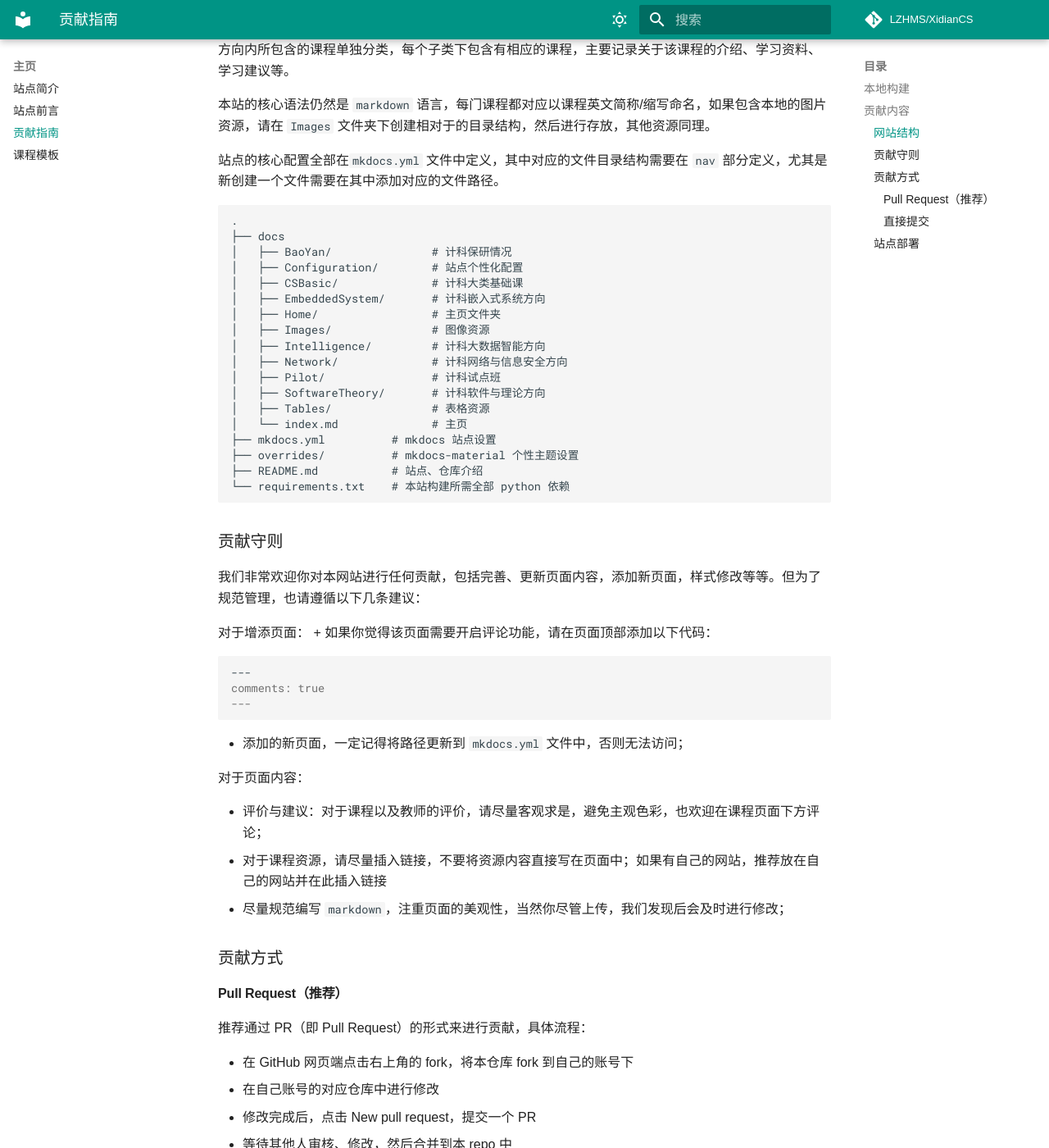
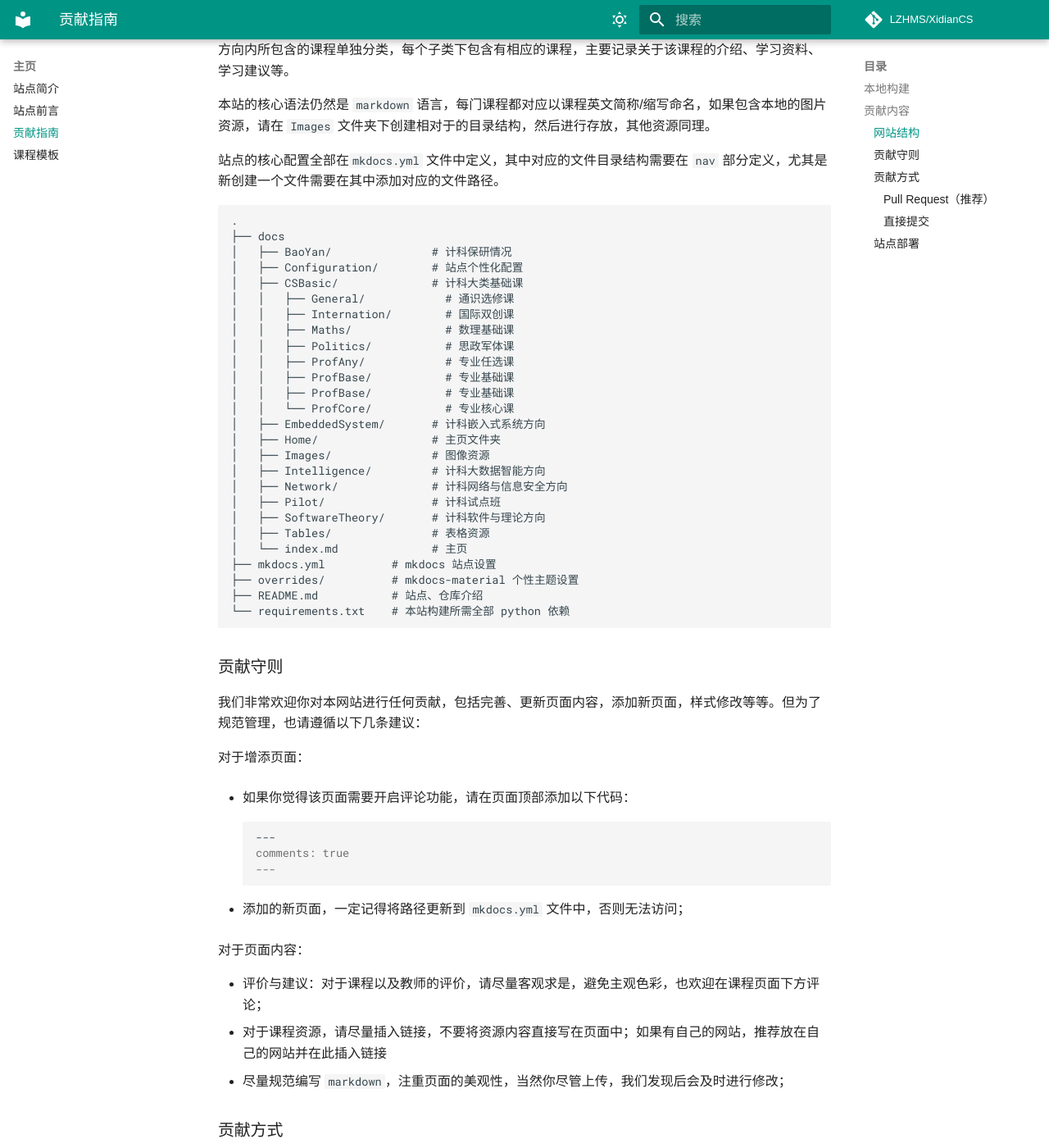
Before and after one commit to LZHMS/XidianCS, an MkDocs documentation site: the page built from docs/Home/Contributing.md, in a window 1280 px wide and 1400 px high, scrolled down 1018 px. Shown: the whole window at 82% size. Built offline with MkDocs 1.6.1 and Material for MkDocs 9.7.7, drawn with Linux system fonts in a browser that asks for light colours; comment, search, counter and statistics services are not loaded; a style sheet for code colours, icons or effects is not loaded; some of the changed text lies outside the part shown.

Commit message:
update contributing

````diff
--- a/docs/Home/Contributing.md
+++ b/docs/Home/Contributing.md
@@ -43,6 +43,14 @@ comments: true
 │   ├── BaoYan/               # 计科保研情况
 │   ├── Configuration/        # 站点个性化配置
 │   ├── CSBasic/              # 计科大类基础课
+│   │   ├── General/            # 通识选修课
+│   │   ├── Internation/        # 国际双创课
+│   │   ├── Maths/              # 数理基础课
+│   │   ├── Politics/           # 思政军体课
+│   │   ├── ProfAny/            # 专业任选课
+│   │   ├── ProfBase/           # 专业基础课
+│   │   ├── ProfBase/           # 专业基础课
+│   │   └── ProfCore/           # 专业核心课
 │   ├── EmbeddedSystem/       # 计科嵌入式系统方向
 │   ├── Home/                 # 主页文件夹
 │   ├── Images/               # 图像资源
@@ -62,6 +70,7 @@ comments: true
 我们非常欢迎你对本网站进行任何贡献，包括完善、更新页面内容，添加新页面，样式修改等等。但为了规范管理，也请遵循以下几条建议：
 
 对于增添页面：
+
 + 如果你觉得该页面需要开启评论功能，请在页面顶部添加以下代码：
     ```markdown
     ---
@@ -81,13 +90,19 @@ comments: true
 #### Pull Request（推荐）
 推荐通过 PR（即 Pull Request）的形式来进行贡献，具体流程：
 
-- 在 GitHub 网页端点击右上角的 fork，将本仓库 fork 到自己的账号下
-- 在自己账号的对应仓库中进行修改
-- 修改完成后，点击 New pull request，提交一个 PR
-- 等待其他人审核、修改，然后合并到本 repo 中
+- 在 GitHub 网页端点击右上角的 fork，将本仓库 fork 到自己的账号下，只克隆 `main` 分支就行；
+- 在自己账号的对应仓库中进行修改；
+- 修改完成后，点击 New pull request，提交一个 PR，注意选择 `master` 分支，其为选定的测试分支；
+- 等待其他人审核、修改，然后合并到本 repo 中；
 
 #### 直接提交
 对于在 Organization 中的同学，如果实在觉得 PR 过程有些复杂，也可以直接修改、提交到本仓库中（可以在线修改，也可以 clone 到本地修改然后 commit、push）。如果在提交中存在问题，我们后续会及时进行修改。（不过还是不推荐这种方式）
 
 ### 站点部署
 本网站采用 Github Action 进行自动部署，所以如果你需要安装新的安装包，请将 `pip` 安装命令添加到对应的 `ci.yml` 文件中，并且修改对应的提交人信息包括 `user.name` 和 `user.email`。
+
+选择部署到自己仓库，
+
++ 修改配置文件 `mkdocs.yml` 中的站点网址以及仓库名；
++ 修改 `ci.yml` 文件中的 `name` 和 `email`；
++ 提交到仓库，待自动部署完成后，开启 `page` 服务，选择 `gh-pages` 分支即可。
````
